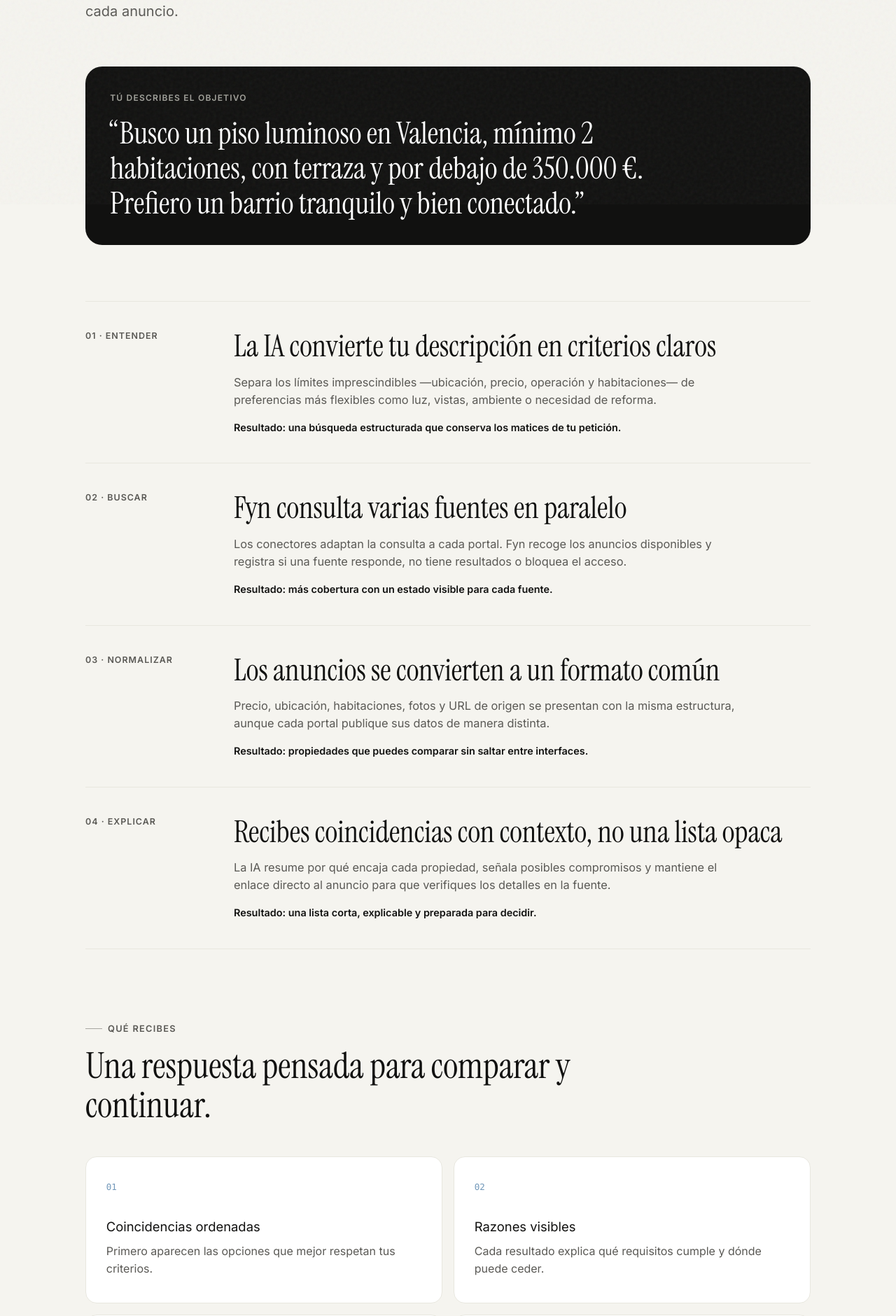
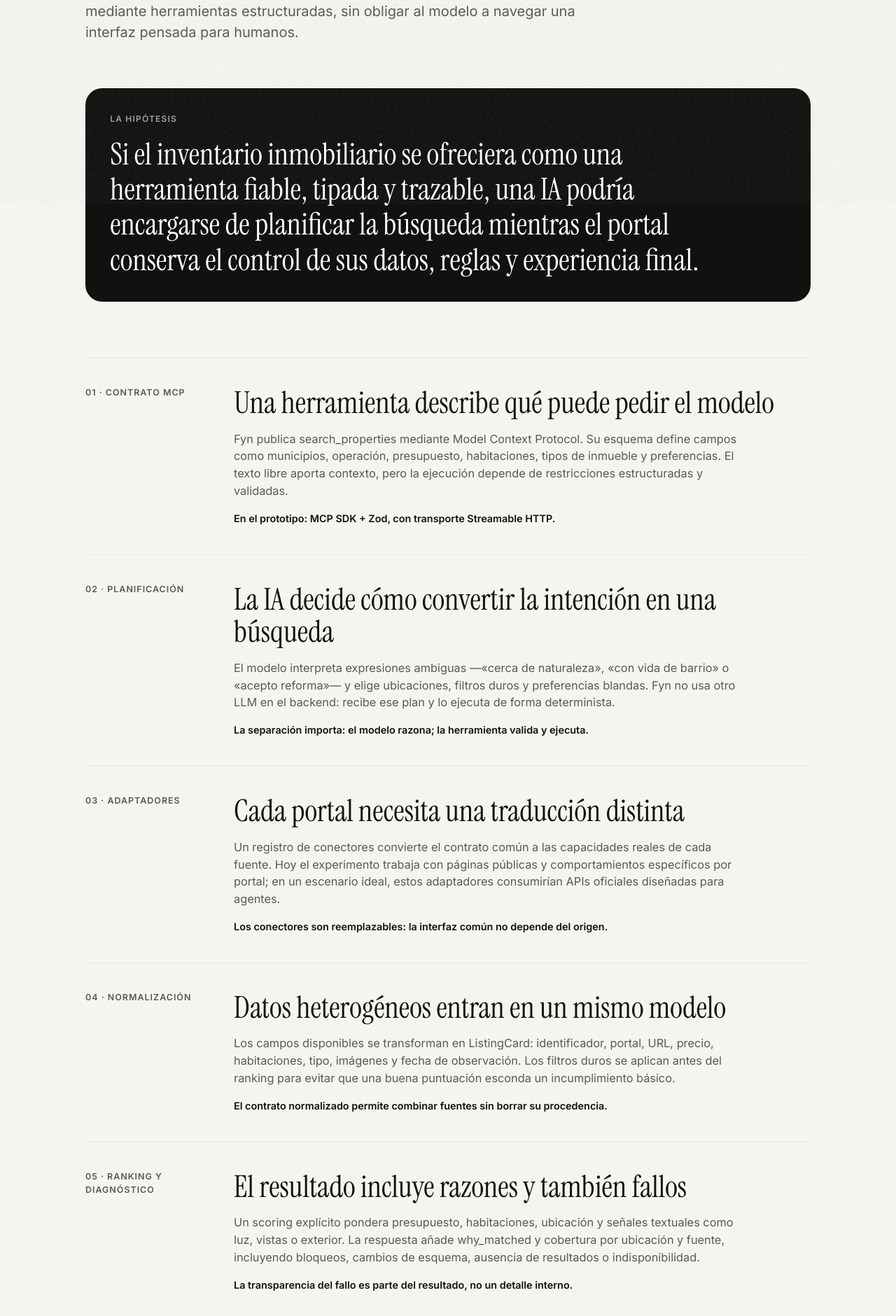
Before and after one commit to AlejandroMI/fyn, a Next.js app: page /how-it-works in a window 1280 px wide. Shown: the part 508-2388 px from the top of the page at 70% size. Built offline with nearby package versions, Linux system fonts and the light colour scheme; no server answers.

Commit message:
Reframe how it works as an AI experiment

```diff
--- a/pages/how-it-works.tsx
+++ b/pages/how-it-works.tsx
@@ -14,11 +14,11 @@ export const getStaticProps: GetStaticProps<Props> = async ({ locale }) => ({
 });
 
 export default function HowItWorksRoute({ locale }: InferGetStaticPropsType<typeof getStaticProps>) {
-  const title = locale === "es" ? "Cómo funciona Fyn" : "How Fyn works";
+  const title = locale === "es" ? "Cómo funciona Fyn por dentro" : "How Fyn works under the hood";
   const description =
     locale === "es"
-      ? "Descubre cómo Fyn convierte una conversación en resultados inmobiliarios comparables, explicables y enlazados a su fuente."
-      : "See how Fyn turns a conversation into comparable, explainable property results linked to their source.";
+      ? "Arquitectura, conectores, normalización, ranking y límites del experimento de búsqueda inmobiliaria con IA de Fyn."
+      : "Architecture, connectors, normalization, ranking, and limitations of Fyn's experimental AI property search project.";
   const canonicalUrl = absoluteSiteUrl("/how-it-works", locale);
 
   return (
--- a/src/components/how-it-works-page.tsx
+++ b/src/components/how-it-works-page.tsx
@@ -12,112 +12,127 @@ interface HowItWorksPageProps {
 
 const pageCopy = {
   es: {
-    eyebrow: "Cómo funciona",
-    title: "De una conversación a una lista de viviendas útil.",
+    eyebrow: "Dentro del experimento",
+    title: "Qué ocurre entre el prompt y los resultados.",
     intro:
-      "Fyn traduce lo que buscas a una consulta inmobiliaria, revisa varias fuentes y devuelve resultados comparables sin ocultar de dónde viene cada anuncio.",
-    exampleLabel: "Tú describes el objetivo",
-    example:
-      "Busco un piso luminoso en Valencia, mínimo 2 habitaciones, con terraza y por debajo de 350.000 €. Prefiero un barrio tranquilo y bien conectado.",
+      "Fyn es un mini proyecto experimental: una demostración de cómo los portales inmobiliarios podrían exponer su inventario a agentes de IA mediante herramientas estructuradas, sin obligar al modelo a navegar una interfaz pensada para humanos.",
+    thesisLabel: "La hipótesis",
+    thesis:
+      "Si el inventario inmobiliario se ofreciera como una herramienta fiable, tipada y trazable, una IA podría encargarse de planificar la búsqueda mientras el portal conserva el control de sus datos, reglas y experiencia final.",
     stages: [
       {
-        label: "01 · Entender",
-        title: "La IA convierte tu descripción en criterios claros",
+        label: "01 · Contrato MCP",
+        title: "Una herramienta describe qué puede pedir el modelo",
         body:
-          "Separa los límites imprescindibles —ubicación, precio, operación y habitaciones— de preferencias más flexibles como luz, vistas, ambiente o necesidad de reforma.",
-        detail: "Resultado: una búsqueda estructurada que conserva los matices de tu petición."
+          "Fyn publica search_properties mediante Model Context Protocol. Su esquema define campos como municipios, operación, presupuesto, habitaciones, tipos de inmueble y preferencias. El texto libre aporta contexto, pero la ejecución depende de restricciones estructuradas y validadas.",
+        detail: "En el prototipo: MCP SDK + Zod, con transporte Streamable HTTP."
       },
       {
-        label: "02 · Buscar",
-        title: "Fyn consulta varias fuentes en paralelo",
+        label: "02 · Planificación",
+        title: "La IA decide cómo convertir la intención en una búsqueda",
         body:
-          "Los conectores adaptan la consulta a cada portal. Fyn recoge los anuncios disponibles y registra si una fuente responde, no tiene resultados o bloquea el acceso.",
-        detail: "Resultado: más cobertura con un estado visible para cada fuente."
+          "El modelo interpreta expresiones ambiguas —«cerca de naturaleza», «con vida de barrio» o «acepto reforma»— y elige ubicaciones, filtros duros y preferencias blandas. Fyn no usa otro LLM en el backend: recibe ese plan y lo ejecuta de forma determinista.",
+        detail: "La separación importa: el modelo razona; la herramienta valida y ejecuta."
       },
       {
-        label: "03 · Normalizar",
-        title: "Los anuncios se convierten a un formato común",
+        label: "03 · Adaptadores",
+        title: "Cada portal necesita una traducción distinta",
         body:
-          "Precio, ubicación, habitaciones, fotos y URL de origen se presentan con la misma estructura, aunque cada portal publique sus datos de manera distinta.",
-        detail: "Resultado: propiedades que puedes comparar sin saltar entre interfaces."
+          "Un registro de conectores convierte el contrato común a las capacidades reales de cada fuente. Hoy el experimento trabaja con páginas públicas y comportamientos específicos por portal; en un escenario ideal, estos adaptadores consumirían APIs oficiales diseñadas para agentes.",
+        detail: "Los conectores son reemplazables: la interfaz común no depende del origen."
       },
       {
-        label: "04 · Explicar",
-        title: "Recibes coincidencias con contexto, no una lista opaca",
+        label: "04 · Normalización",
+        title: "Datos heterogéneos entran en un mismo modelo",
         body:
-          "La IA resume por qué encaja cada propiedad, señala posibles compromisos y mantiene el enlace directo al anuncio para que verifiques los detalles en la fuente.",
-        detail: "Resultado: una lista corta, explicable y preparada para decidir."
+          "Los campos disponibles se transforman en ListingCard: identificador, portal, URL, precio, habitaciones, tipo, imágenes y fecha de observación. Los filtros duros se aplican antes del ranking para evitar que una buena puntuación esconda un incumplimiento básico.",
+        detail: "El contrato normalizado permite combinar fuentes sin borrar su procedencia."
+      },
+      {
+        label: "05 · Ranking y diagnóstico",
+        title: "El resultado incluye razones y también fallos",
+        body:
+          "Un scoring explícito pondera presupuesto, habitaciones, ubicación y señales textuales como luz, vistas o exterior. La respuesta añade why_matched y cobertura por ubicación y fuente, incluyendo bloqueos, cambios de esquema, ausencia de resultados o indisponibilidad.",
+        detail: "La transparencia del fallo es parte del resultado, no un detalle interno."
       }
     ],
-    outputEyebrow: "Qué recibes",
-    outputTitle: "Una respuesta pensada para comparar y continuar.",
+    outputEyebrow: "Qué intenta demostrar",
+    outputTitle: "Una posible capa de interacción para portales en la era de los agentes.",
     outputs: [
-      ["Coincidencias ordenadas", "Primero aparecen las opciones que mejor respetan tus criterios."],
-      ["Razones visibles", "Cada resultado explica qué requisitos cumple y dónde puede ceder."],
-      ["Datos trazables", "Fotos, precio y enlace conservan la referencia al anuncio original."],
-      ["Conversación iterativa", "Puedes afinar presupuesto, zona o preferencias sin empezar de cero."]
+      ["Herramientas, no scraping", "El destino deseable son APIs oficiales para agentes, con permisos, límites y contratos estables."],
+      ["Planificación fuera del portal", "El usuario conserva su conversación y la IA compone búsquedas sobre inventario autorizado."],
+      ["Control para la fuente", "El portal puede decidir campos, cuotas, atribución, enlaces, acceso y reglas comerciales."],
+      ["Resultados verificables", "Cada propiedad mantiene su fuente y el usuario termina el proceso en el anuncio original."]
     ],
-    noteTitle: "Fyn no sustituye la verificación final",
+    noteTitle: "Un experimento con límites reales",
     noteBody:
-      "Los anuncios cambian y las fuentes pueden quedar temporalmente inaccesibles. Confirma siempre disponibilidad, precio y condiciones en el portal original antes de tomar una decisión.",
-    ctaTitle: "¿Quieres probarlo en tu IA?",
-    ctaBody: "Conecta el endpoint MCP de Fyn y empieza con una descripción de la vivienda que buscas.",
-    primary: "Configurar Fyn",
-    secondary: "Ver documentación"
+      "Fyn no tiene acuerdos comerciales con los portales ni pretende sustituir sus productos. Las condiciones de uso, las restricciones de acceso y las medidas anti-bot limitan qué fuentes pueden consultarse y con qué fiabilidad; una fuente puede dejar de funcionar en cualquier momento. El proyecto usa esta fricción para mostrar por qué hacen falta interfaces oficiales, consentidas y preparadas para IA. No es una base de datos completa ni un servicio apto para decisiones sin verificar el anuncio original.",
+    ctaTitle: "El prototipo está abierto a inspección.",
+    ctaBody:
+      "Consulta el contrato MCP y prueba el endpoint para entender qué funciona hoy y dónde están los límites.",
+    primary: "Ver implementación MCP",
+    secondary: "Probar el endpoint"
   },
   en: {
-    eyebrow: "How it works",
-    title: "From a conversation to a useful property shortlist.",
+    eyebrow: "Inside the experiment",
+    title: "What happens between the prompt and the results.",
     intro:
-      "Fyn translates what you want into a property search, checks multiple sources, and returns comparable results without hiding where each listing came from.",
-    exampleLabel: "You describe the goal",
-    example:
-      "I want a bright apartment in Valencia with at least 2 bedrooms, a terrace, and a price below €350,000. I prefer a quiet, well-connected neighborhood.",
+      "Fyn is a small experimental project: a demonstration of how property portals could expose inventory to AI agents through structured tools, without forcing a model to navigate an interface designed for humans.",
+    thesisLabel: "The hypothesis",
+    thesis:
+      "If property inventory were available as a reliable, typed, and traceable tool, an AI could plan the search while the portal retained control over its data, rules, and final experience.",
     stages: [
       {
-        label: "01 · Understand",
-        title: "Your AI turns the description into clear criteria",
+        label: "01 · MCP contract",
+        title: "A tool describes what the model is allowed to request",
         body:
-          "It separates hard limits—location, price, transaction type, and bedrooms—from flexible preferences such as light, views, atmosphere, or renovation tolerance.",
-        detail: "Outcome: a structured search that preserves the nuance of your request."
+          "Fyn publishes search_properties through Model Context Protocol. Its schema defines municipalities, transaction type, budget, bedrooms, property types, and preferences. Free text adds context, but execution relies on validated, structured constraints.",
+        detail: "In the prototype: MCP SDK + Zod over Streamable HTTP."
       },
       {
-        label: "02 · Search",
-        title: "Fyn checks multiple sources in parallel",
+        label: "02 · Planning",
+        title: "The AI turns intent into a search plan",
         body:
-          "Connectors adapt the query to each portal. Fyn collects available listings and records whether a source responds, has no results, or blocks access.",
-        detail: "Outcome: broader coverage with visible source status."
+          "The model interprets ambiguous phrases—‘near nature’, ‘neighborhood character’, or ‘renovation is fine’—and chooses locations, hard filters, and soft preferences. Fyn does not run another LLM in the backend: it receives that plan and executes it deterministically.",
+        detail: "The separation matters: the model reasons; the tool validates and executes."
       },
       {
-        label: "03 · Normalize",
-        title: "Listings are converted into one common format",
+        label: "03 · Adapters",
+        title: "Each portal requires a different translation",
         body:
-          "Price, location, bedrooms, photos, and source URLs use the same structure even when each portal publishes its data differently.",
-        detail: "Outcome: properties you can compare without switching interfaces."
+          "A connector registry maps the common contract to each source’s actual capabilities. Today the experiment works with public pages and portal-specific behavior; ideally, these adapters would consume official APIs designed for agents.",
+        detail: "Connectors are replaceable: the shared interface does not depend on the source."
       },
       {
-        label: "04 · Explain",
-        title: "You get matches with context, not an opaque list",
+        label: "04 · Normalization",
+        title: "Heterogeneous data enters one shared model",
         body:
-          "Your AI summarizes why each property fits, flags likely tradeoffs, and preserves the direct listing link so you can verify details at the source.",
-        detail: "Outcome: a short, explainable list ready for a decision."
+          "Available fields become a ListingCard: identifier, portal, URL, price, bedrooms, type, images, and observation time. Hard filters run before ranking so a high score cannot hide a basic constraint violation.",
+        detail: "The normalized contract combines sources without erasing provenance."
+      },
+      {
+        label: "05 · Ranking and diagnostics",
+        title: "The response includes reasons—and failures",
+        body:
+          "Explicit scoring weighs budget, bedrooms, location, and text signals such as light, views, or exterior aspect. The response adds why_matched and coverage per location and source, including blocks, schema changes, empty results, or outages.",
+        detail: "Failure transparency is part of the result, not an internal detail."
       }
     ],
-    outputEyebrow: "What you get",
-    outputTitle: "A response designed for comparison and follow-up.",
+    outputEyebrow: "What it tries to demonstrate",
+    outputTitle: "A possible interaction layer for property portals in the agent era.",
     outputs: [
-      ["Ranked matches", "The options that best respect your criteria appear first."],
-      ["Visible reasoning", "Each result explains what it satisfies and where it may compromise."],
-      ["Traceable data", "Photos, price, and links retain the original listing reference."],
-      ["Iterative conversation", "Refine budget, area, or preferences without starting over."]
+      ["Tools, not scraping", "The desirable end state is official agent APIs with permissions, limits, and stable contracts."],
+      ["Planning outside the portal", "Users keep their conversation while AI composes searches over authorized inventory."],
+      ["Control for the source", "A portal can define fields, quotas, attribution, links, access, and commercial rules."],
+      ["Verifiable results", "Every property retains its source and the user completes the journey on the original listing."]
     ],
-    noteTitle: "Fyn does not replace final verification",
+    noteTitle: "An experiment with real limits",
     noteBody:
-      "Listings change and sources can become temporarily unavailable. Always confirm availability, price, and terms on the original portal before making a decision.",
-    ctaTitle: "Want to try it in your AI?",
-    ctaBody: "Connect the Fyn MCP endpoint and start with a description of the property you want.",
-    primary: "Set up Fyn",
-    secondary: "Read the docs"
+      "Fyn has no commercial agreements with the portals and is not intended to replace their products. Terms of use, access restrictions, and anti-bot measures limit which sources can be queried and how reliably; a source may stop working at any time. The project uses that friction to show why official, consent-based, AI-ready interfaces are needed. It is not a complete database or a service suitable for decisions without checking the original listing.",
+    ctaTitle: "The prototype is open to inspection.",
+    ctaBody: "Review the MCP contract and test the endpoint to see what works today and where the boundaries are.",
+    primary: "View MCP implementation",
+    secondary: "Test the endpoint"
   }
 } as const;
 
@@ -145,9 +160,9 @@ export function HowItWorksPage({ locale, content }: HowItWorksPageProps) {
             <p>{copy.intro}</p>
           </header>
 
-          <section className="how-query-card" aria-label={copy.exampleLabel}>
-            <span>{copy.exampleLabel}</span>
-            <blockquote>“{copy.example}”</blockquote>
+          <section className="how-query-card" aria-label={copy.thesisLabel}>
+            <span>{copy.thesisLabel}</span>
+            <blockquote>{copy.thesis}</blockquote>
           </section>
 
           <section className="how-stage-list">
@@ -188,12 +203,12 @@ export function HowItWorksPage({ locale, content }: HowItWorksPageProps) {
             <h2>{copy.ctaTitle}</h2>
             <p>{copy.ctaBody}</p>
             <div className="final-actions">
-              <Link href="/developers#connect" locale={locale} className="btn btn-primary">
+              <Link href="/developers" locale={locale} className="btn btn-primary">
                 {copy.primary}
               </Link>
-              <Link href="/developers" locale={locale} className="btn btn-outline">
+              <a href="/mcp" className="btn btn-outline">
                 {copy.secondary}
-              </Link>
+              </a>
             </div>
           </section>
         </main>
```
